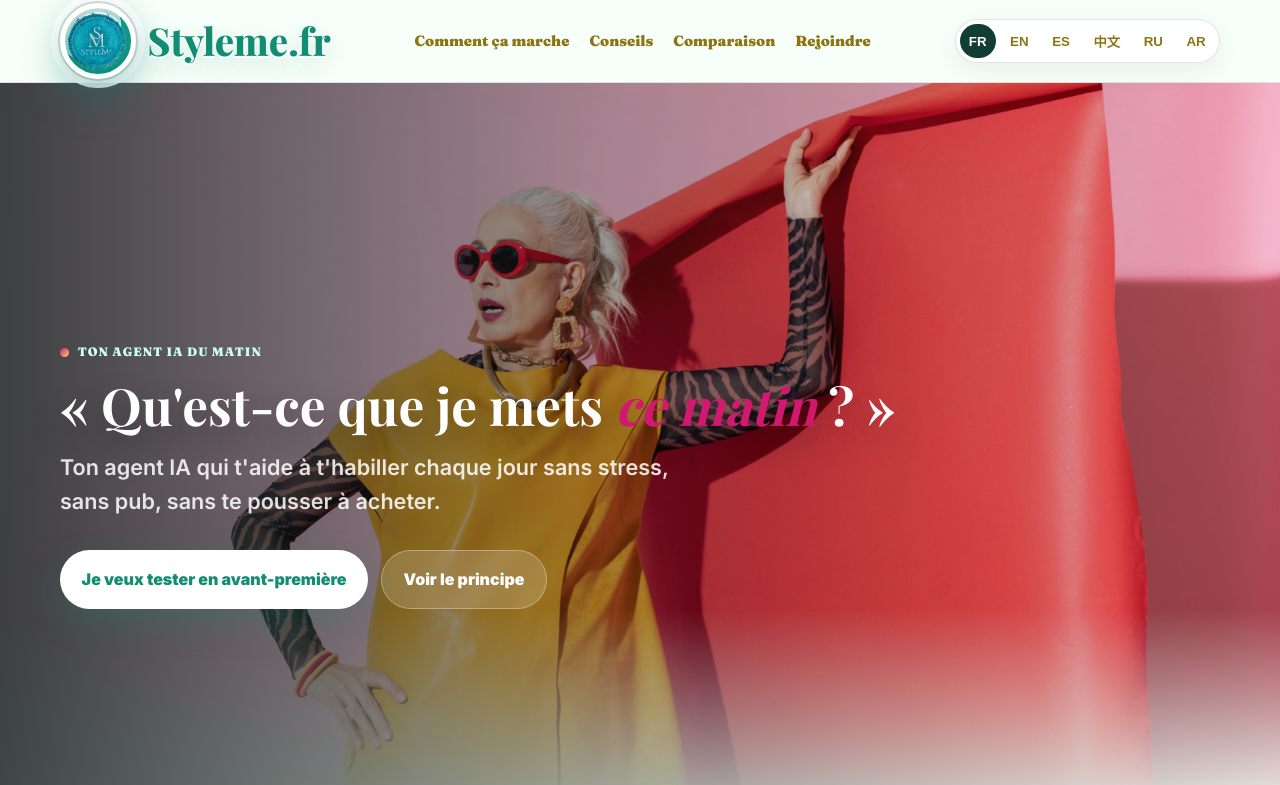
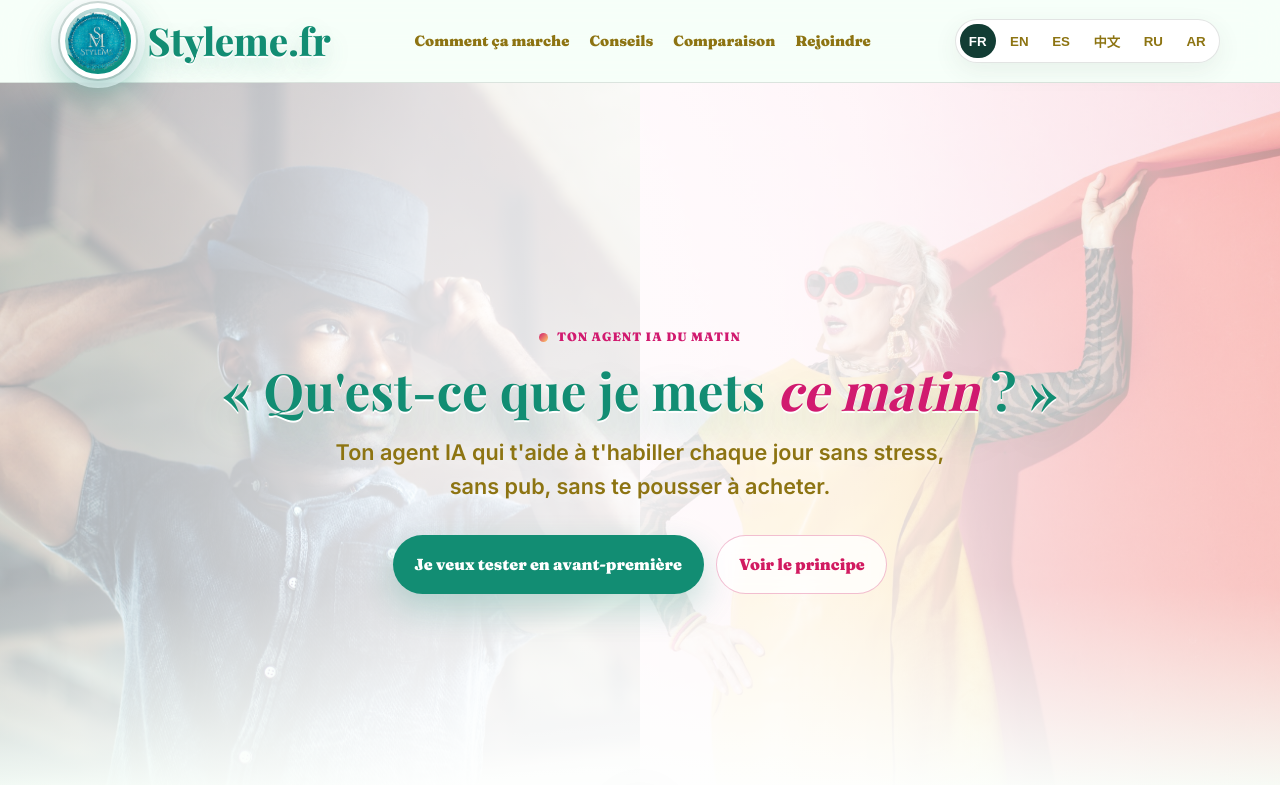
Before and after one commit to mehtapke-cmyk/styleme, a plain HTML site: page index.html in a window 1280 px wide. Shown: the top 785 px of the page. Drawn offline with nearby package versions, Linux system fonts and the light colour scheme.

Commit message:
Add hero diptych and typography styling

```diff
--- a/index.html
+++ b/index.html
@@ -35,8 +35,13 @@
 
   <main id="content">
     <section class="hero" id="top">
-      <div class="hero-media" aria-hidden="true">
-        <img src="assets/hero-confident-style.jpeg" alt="">
+      <div class="hero-media hero-diptych" aria-hidden="true">
+        <figure class="hero-panel hero-panel--left">
+          <img src="assets/hero-agent-morning-left.jpeg" alt="">
+        </figure>
+        <figure class="hero-panel hero-panel--right">
+          <img src="assets/hero-confident-style.jpeg" alt="">
+        </figure>
       </div>
       <div class="hero-overlay"></div>
       <div class="shell hero-inner">
--- a/style.css
+++ b/style.css
@@ -46,28 +46,33 @@ a{color:inherit;text-decoration:none}
 .lang-switch{display:flex;flex-wrap:wrap;justify-content:flex-end;gap:5px;padding:4px;border:1px solid var(--line);border-radius:999px;background:#fff;box-shadow:0 8px 24px rgba(34,78,68,.08)}
 .lang-btn{border:0;background:transparent;border-radius:999px;padding:.48rem .58rem;font-weight:900;color:var(--muted);cursor:pointer}
 .lang-btn.is-active{background:#123d34;color:#fff}
-.hero{position:relative;min-height:calc(100vh - 82px);display:grid;align-items:end;overflow:hidden}
+.hero{position:relative;min-height:calc(100vh - 82px);display:grid;place-items:center;overflow:hidden}
 .hero-media,.hero-overlay{position:absolute;inset:0}
-.hero-media img{width:100%;height:100%;object-fit:cover;object-position:center}
-.hero-overlay{background:linear-gradient(90deg,rgba(8,22,20,.78),rgba(8,22,20,.35) 48%,rgba(8,22,20,.04)),linear-gradient(180deg,transparent 72%,var(--bg))}
-.hero-inner{position:relative;padding:clamp(7rem,12vw,10rem) 0 clamp(5rem,8vw,7rem);color:#fff}
+.hero-diptych{display:grid;grid-template-columns:1fr 1fr}
+.hero-panel{margin:0;min-width:0;overflow:hidden}
+.hero-panel img{width:100%;height:100%;object-fit:cover}
+.hero-panel--left img{object-position:52% center}
+.hero-panel--right img{object-position:center}
+.hero-overlay{background:linear-gradient(90deg,rgba(247,255,249,.56),rgba(255,255,255,.84) 33%,rgba(255,255,255,.88) 50%,rgba(255,255,255,.84) 67%,rgba(247,255,249,.56)),linear-gradient(180deg,rgba(247,255,249,.08),rgba(247,255,249,.26) 70%,var(--bg))}
+.hero-inner{position:relative;display:grid;justify-items:center;padding:clamp(5.5rem,10vw,8rem) 0 clamp(4.5rem,7vw,6rem);color:var(--body-copy);text-align:center}
 .eyebrow{display:inline-flex;align-items:center;gap:.55rem;margin:0 0 1rem;font-family:var(--font-subtitle);font-weight:900;font-size:.76rem;letter-spacing:.08em;text-transform:uppercase;color:var(--subtitle)}
-.hero .eyebrow{color:#c9fff0}
+.hero .eyebrow{color:var(--subtitle);justify-content:center;text-shadow:0 2px 16px rgba(255,255,255,.78)}
 .eyebrow::before{content:"";width:9px;height:9px;border-radius:999px;background:linear-gradient(135deg,var(--pink),var(--yellow))}
-h1,h2,h3{margin:0;font-family:var(--font-display);line-height:1.06;letter-spacing:0;color:var(--headline);text-wrap:balance;overflow-wrap:break-word}
+h1,h2{margin:0;font-family:var(--font-display);line-height:1.06;letter-spacing:0;color:var(--headline);text-wrap:balance;overflow-wrap:break-word}
+h3{margin:0;font-family:var(--font-subtitle);line-height:1.08;letter-spacing:0;color:var(--subtitle);text-wrap:balance;overflow-wrap:break-word}
 h1{max-width:1000px;font-size:clamp(2.15rem,4vw,4.05rem)}
 h1 em{color:var(--subtitle);font-style:italic}
 h2{font-size:clamp(1.9rem,4.15vw,4.05rem)}
 h2 span,.site-name{color:var(--subtitle)}
-.hero h1{color:#fff;text-shadow:0 14px 34px rgba(0,0,0,.35);max-width:980px}
+.hero h1{color:var(--headline);text-shadow:0 2px 0 #fff,0 18px 42px rgba(18,141,115,.28);max-width:980px}
 .hero h1 .site-name{color:#ffd166;text-shadow:0 14px 40px rgba(255,209,102,.28)}
-.hero-sub{max-width:620px;margin:1.2rem 0 0;color:rgba(255,255,255,.86);font-size:clamp(1.05rem,1.8vw,1.35rem);font-weight:600}
-.hero-actions{display:flex;flex-wrap:wrap;gap:.8rem;margin-top:2rem}
-.btn{display:inline-flex;align-items:center;justify-content:center;border:0;border-radius:999px;padding:1rem 1.35rem;font-weight:900;cursor:pointer;transition:transform .2s,box-shadow .2s,background .2s}
+.hero-sub{max-width:620px;margin:1.2rem auto 0;color:var(--body-copy);font-size:clamp(1.05rem,1.8vw,1.35rem);font-weight:600;text-shadow:0 2px 16px rgba(255,255,255,.86)}
+.hero-actions{display:flex;flex-wrap:wrap;justify-content:center;gap:.8rem;margin-top:2rem}
+.btn{display:inline-flex;align-items:center;justify-content:center;border:0;border-radius:999px;padding:1rem 1.35rem;font-family:var(--font-subtitle);font-weight:900;cursor:pointer;transition:transform .2s,box-shadow .2s,background .2s}
 .btn:hover{transform:translateY(-2px)}
 .btn-primary{background:var(--headline);color:#fff;box-shadow:0 14px 34px rgba(18,141,115,.24)}
-.hero .btn-primary{background:#fff;color:var(--headline)}
-.btn-secondary{background:rgba(255,255,255,.16);color:#fff;border:1px solid rgba(255,255,255,.32);backdrop-filter:blur(8px)}
+.hero .btn-primary{background:var(--headline);color:#fff}
+.btn-secondary{background:rgba(255,255,255,.76);color:var(--accent-alt);border:1px solid rgba(209,26,96,.28);backdrop-filter:blur(8px)}
 section{padding:clamp(4rem,8vw,7rem) 0}
 .section-band{background:linear-gradient(180deg,#edfff7,#f8fffb)}
 .section-head{max-width:760px;margin-bottom:2.2rem}
@@ -84,13 +89,13 @@ section{padding:clamp(4rem,8vw,7rem) 0}
 .photo-break img{width:100%;height:clamp(180px,28vw,320px);object-fit:cover;border-radius:var(--radius);box-shadow:var(--shadow)}
 .photo-break--right img{object-position:right center}
 .story-grid{display:grid;grid-template-columns:.8fr 1fr .72fr;gap:1.2rem;align-items:center}
-.story-copy h2{font-family:var(--font-editorial)}
+.story-copy h2{font-family:var(--font-display)}
 .story-photo{margin:0;border-radius:var(--radius);overflow:hidden;box-shadow:var(--shadow);background:#dfe}
 .story-photo img{width:100%;height:360px;object-fit:cover}
 .story-photo.tall img{height:500px;object-position:68% center}
 .story-copy{padding:clamp(1.5rem,4vw,3rem)}
 .story-copy p:not(.eyebrow),.advice-copy p,.community p,.sustainable p,.signup p{color:var(--muted);font-size:1.06rem}
-.story-wake{margin:1.15rem 0 0!important;color:#123d34!important;font-family:var(--font-cool);font-weight:900}
+.story-wake{margin:1.15rem 0 0!important;color:var(--accent-alt)!important;font-family:var(--font-subtitle);font-weight:900}
 .mini-metrics{display:grid;grid-template-columns:repeat(2,minmax(0,1fr));gap:.55rem;margin-top:.85rem}
 .mini-metrics span{display:flex;align-items:center;min-height:44px;padding:.55rem .78rem;border-radius:14px;background:#e6fff5;color:#116f60;font-weight:900;font-size:.88rem;line-height:1.25}
 .mini-metrics span:nth-child(2),.mini-metrics span:nth-child(4){background:#fff1ef;color:#b44453}
@@ -100,11 +105,11 @@ section{padding:clamp(4rem,8vw,7rem) 0}
 .step-card{position:relative;overflow:hidden;border-radius:var(--radius);background:#fff;box-shadow:var(--shadow);border:1px solid var(--line)}
 .step-card img{width:100%;height:245px;object-fit:cover}
 .step-card h3,.step-card p{padding-inline:1.2rem}
-.step-card h3{font-family:var(--font-cool);font-size:1.45rem;margin-top:1rem;color:var(--subtitle)}
+.step-card h3{font-family:var(--font-subtitle);font-size:1.45rem;margin-top:1rem;color:var(--subtitle)}
 .step-card p{color:var(--muted);margin:.5rem 0 1.4rem}
 .step-pill{position:absolute;top:14px;left:14px;background:#fff;color:#123d34;border-radius:999px;padding:.45rem .72rem;font-weight:900;box-shadow:0 8px 20px rgba(0,0,0,.12)}
 .advice-grid{display:grid;grid-template-columns:.9fr 1.1fr;gap:2rem;align-items:center}
-.advice h2{font-family:var(--font-cool)}
+.advice h2{font-family:var(--font-display)}
 .advice-list{display:grid;gap:.7rem;margin:1.4rem 0 0;padding:0;list-style:none}
 .advice-list li{padding:.9rem 1rem;border-left:5px solid var(--pink);background:#fff;border-radius:14px;box-shadow:0 10px 26px rgba(34,78,68,.08);font-weight:750}
 .advice-photos{display:grid;grid-template-columns:1fr 1fr;gap:1rem}
@@ -129,26 +134,26 @@ section{padding:clamp(4rem,8vw,7rem) 0}
 .impact-stats article{min-height:142px;padding:1rem;border-radius:18px;background:var(--headline);color:#eafff8;box-shadow:0 12px 28px rgba(18,61,52,.14)}
 .impact-stats article:nth-child(2){background:#0f7e6c}
 .impact-stats article:nth-child(3){background:#c64b5c}
-.difference h2{font-family:var(--font-editorial)}
+.difference h2{font-family:var(--font-display)}
 .impact-stats strong{display:block;font-family:var(--font-fact);font-size:clamp(1.7rem,3.2vw,2.8rem);line-height:1;margin-bottom:.55rem;color:#fff}
 .impact-stats span{display:block;font-weight:750;line-height:1.42}
 .impact-sources{margin:.9rem 0 0;text-align:center;color:var(--muted);font-size:.86rem;font-weight:750}
 .impact-sources a{text-decoration:underline;text-underline-offset:3px;color:var(--headline)}
 .community-grid{display:grid;grid-template-columns:1.08fr .92fr;gap:2rem;align-items:center}
-.community h2{font-family:var(--font-cool)}
+.community h2{font-family:var(--font-display)}
 .community-image{margin:0;border-radius:var(--radius);overflow:hidden;box-shadow:var(--shadow)}
 .community-image img{width:100%;height:400px;object-fit:cover}
 .sustainable-grid{display:grid;grid-template-columns:1fr .85fr .85fr;gap:1rem;align-items:center}
-.sustainable h2{font-family:"Abril Fatface",var(--font-editorial)}
+.sustainable h2{font-family:var(--font-display)}
 .sustainable-grid figure{margin:0;border-radius:var(--radius);overflow:hidden;box-shadow:var(--shadow)}
 .sustainable-grid img{width:100%;height:320px;object-fit:cover}
 .faq-wrap{max-width:980px}
-.faq h2{font-family:var(--font-cool)}
+.faq h2{font-family:var(--font-display)}
 .faq-card{background:linear-gradient(135deg,#ffffff,#effff8);border:1px solid rgba(18,165,141,.24);border-radius:var(--radius);box-shadow:var(--shadow);padding:clamp(1.35rem,4vw,2.4rem)}
 .faq-card p{margin:0;color:var(--muted);font-size:clamp(1.12rem,2vw,1.45rem);font-weight:650;line-height:1.75}
 .brand-inline{display:inline-flex;align-items:center;gap:.55rem;color:var(--headline);white-space:nowrap}
 .signup-box{text-align:center;max-width:900px}
-.signup h2{font-family:var(--font-editorial)}
+.signup h2{font-family:var(--font-display)}
 .signup-form{display:grid;grid-template-columns:1fr 1fr auto;gap:.65rem;margin:1.6rem 0 .8rem}
 .signup-form input{width:100%;border:1px solid var(--line);border-radius:999px;padding:1rem 1.1rem;font:inherit;background:#fff;box-shadow:0 10px 26px rgba(34,78,68,.06)}
 .privacy{font-size:.94rem}
@@ -179,7 +184,7 @@ html[lang="ar"] .advice-list li{border-left:0;border-right:5px solid var(--pink)
   .nav{height:auto;min-height:74px;padding:.7rem 0;display:grid;grid-template-columns:1fr auto;align-items:center}
   .nav-links{grid-column:1/-1;order:3;width:100%;justify-content:center;flex-wrap:wrap;gap:12px;overflow:hidden}
   .hero{min-height:720px}
-  .hero-overlay{background:linear-gradient(180deg,rgba(8,22,20,.68),rgba(8,22,20,.34) 55%,var(--bg))}
+  .hero-overlay{background:linear-gradient(90deg,rgba(247,255,249,.48),rgba(255,255,255,.86) 31%,rgba(255,255,255,.9) 50%,rgba(255,255,255,.86) 69%,rgba(247,255,249,.48)),linear-gradient(180deg,rgba(247,255,249,.08),rgba(247,255,249,.28) 68%,var(--bg))}
   .thought-bubbles,.story-grid,.steps-grid,.advice-grid,.community-grid,.sustainable-grid,.impact-stats,.footer-grid{grid-template-columns:1fr}
   h1{white-space:normal}
   .thought{white-space:normal}
```
Also changed, not shown: assets/hero-agent-morning-left.jpeg (added).
